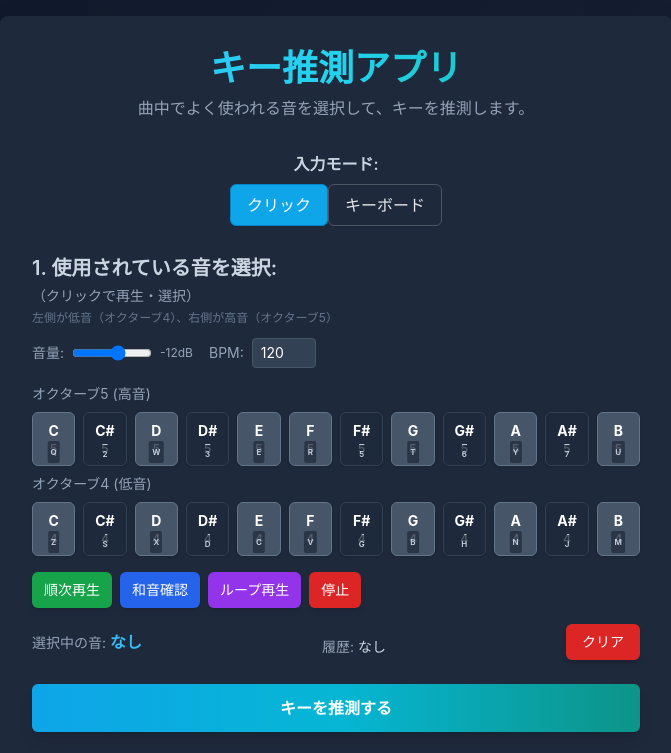
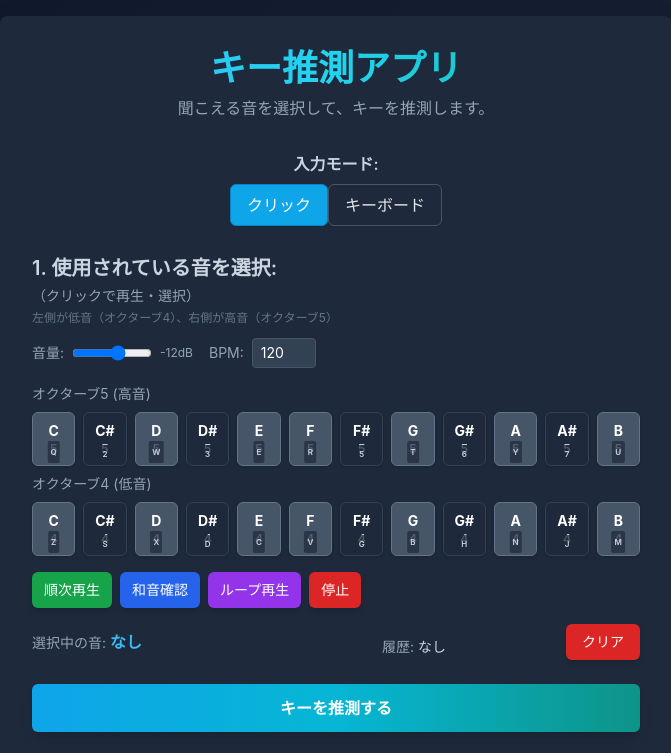
Before and after one commit to yamac-music/music-key-finder, a plain HTML site: page index.html in a window 1280 px wide. Shown: the top 753 px of the page, without its empty margins (304-975 px from the left). Drawn offline with nearby package versions, Linux system fonts and the light colour scheme.

Commit message:
細かいUIや文章の修正

```diff
--- a/index.html
+++ b/index.html
@@ -3,7 +3,7 @@
 <head>
     <meta charset="UTF-8">
     <meta name="viewport" content="width=device-width, initial-scale=1.0">
-    <title>キー推測アプリ（日本語コメント充実版）</title>
+    <title>キー推測アプリ</title>
     <script src="https://cdn.tailwindcss.com"></script>
     <script src="https://cdnjs.cloudflare.com/ajax/libs/tone/14.8.49/Tone.js"></script>
     <style>
@@ -90,7 +90,7 @@
     <div class="bg-slate-800 shadow-2xl rounded-lg p-6 md:p-8 w-full max-w-2xl">
         <header class="text-center mb-6 md:mb-8">
             <h1 class="text-3xl md:text-4xl font-bold text-transparent bg-clip-text bg-gradient-to-r from-sky-400 via-cyan-400 to-teal-500">キー推測アプリ</h1>
-            <p class="text-slate-400 mt-2">曲中でよく使われる音を選択して、キーを推測します。</p>
+            <p class="text-slate-400 mt-2">聞こえる音を選択して、キーを推測します。</p>
         </header>
 
         <div class="mb-4 text-center">
@@ -156,6 +156,7 @@
                     <span class="text-slate-400 text-sm">選択中の音: </span>
                     <span id="selected-notes-display" class="text-sky-400 font-semibold">なし</span>
                 </div>
+                <br>
                 <div class="mt-2">
                     <span class="text-slate-400 text-sm">履歴: </span>
                     <span id="note-history-display" class="text-slate-300 text-sm">なし</span>
```
